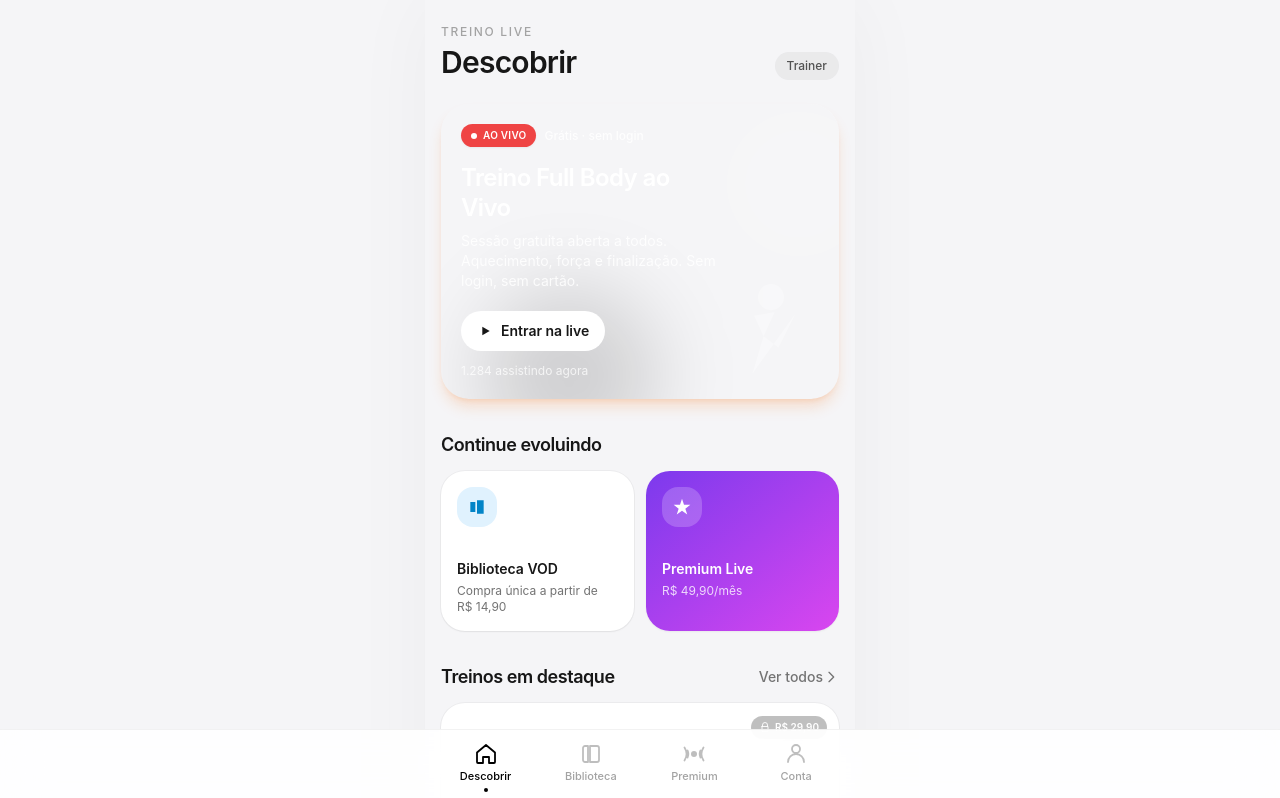
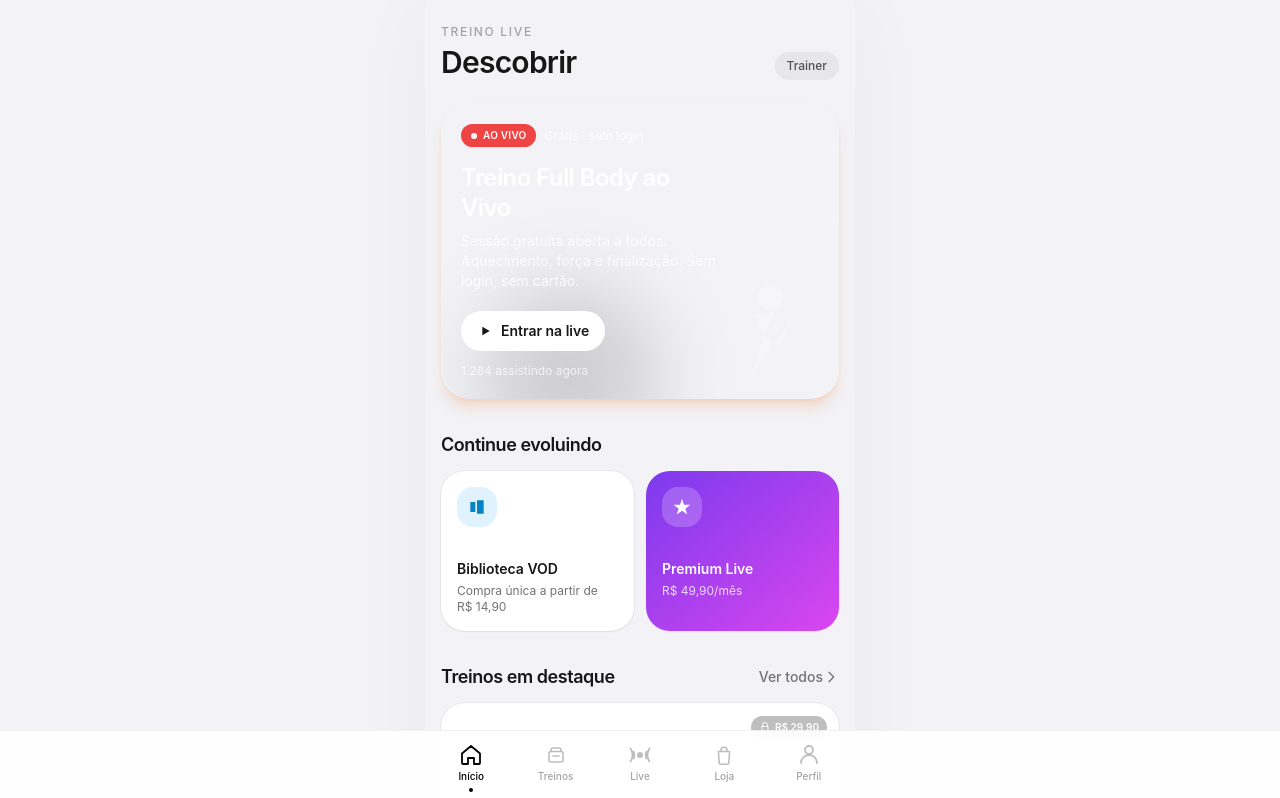
Before and after one commit to rbmny/treino-live, a Next.js app: page / in a window 1280 px wide. Shown: the top 798 px of the page. Built offline with nearby package versions, Linux system fonts and the light colour scheme.

Commit message:
Treino Live fill missing 8 — Shell + BottomNav

```diff
--- a/src/components/BottomNav.tsx
+++ b/src/components/BottomNav.tsx
@@ -2,13 +2,20 @@
 
 import Link from "next/link";
 import { usePathname } from "next/navigation";
-import { IconHome, IconLibrary, IconLive, IconUser } from "./Icons";
+import {
+  IconHome,
+  IconLive,
+  IconUser,
+  IconDumbbell,
+  IconBag,
+} from "./Icons";
 
 const items = [
-  { href: "/", label: "Descobrir", icon: IconHome },
-  { href: "/library", label: "Biblioteca", icon: IconLibrary },
-  { href: "/live/premium", label: "Premium", icon: IconLive },
-  { href: "/account", label: "Conta", icon: IconUser },
+  { href: "/", label: "Início", icon: IconHome },
+  { href: "/treinos", label: "Treinos", icon: IconDumbbell },
+  { href: "/live/free", label: "Live", icon: IconLive },
+  { href: "/loja", label: "Loja", icon: IconBag },
+  { href: "/account", label: "Perfil", icon: IconUser },
 ];
 
 export function BottomNav() {
@@ -20,17 +27,19 @@ export function BottomNav() {
 
   return (
     <nav className="fixed bottom-0 left-0 right-0 z-40 border-t border-black/5 bg-white/90 backdrop-blur-xl">
-      <div className="mx-auto flex max-w-md items-stretch justify-around px-2 pb-[env(safe-area-inset-bottom)] pt-1">
+      <div className="mx-auto flex max-w-md items-stretch justify-around px-1 pb-[env(safe-area-inset-bottom)] pt-1">
         {items.map(({ href, label, icon: Icon }) => {
           const active =
             href === "/"
               ? pathname === "/"
-              : pathname === href || pathname?.startsWith(href + "/");
+              : href === "/live/free"
+                ? pathname?.startsWith("/live")
+                : pathname === href || pathname?.startsWith(href + "/");
           return (
             <Link
               key={href}
               href={href}
-              className={`flex min-w-[4.5rem] flex-col items-center gap-0.5 rounded-2xl px-3 py-2 text-[11px] font-medium transition ${
+              className={`flex min-w-[3.6rem] flex-col items-center gap-0.5 rounded-2xl px-2 py-2 text-[10px] font-medium transition ${
                 active ? "text-black" : "text-neutral-400"
               }`}
             >
--- a/src/components/Shell.tsx
+++ b/src/components/Shell.tsx
@@ -1,14 +1,17 @@
 "use client";
 
 import { BottomNav } from "./BottomNav";
+import { ToastProvider } from "./Toast";
 
 export function AppShell({ children }: { children: React.ReactNode }) {
   return (
-    <div className="min-h-dvh bg-[#f5f5f7] text-neutral-900">
-      <div className="mx-auto min-h-dvh max-w-md bg-[#f5f5f7] pb-24 shadow-[0_0_80px_rgba(0,0,0,0.04)]">
-        {children}
+    <ToastProvider>
+      <div className="min-h-dvh bg-[#F2F2F7] text-neutral-900">
+        <div className="mx-auto min-h-dvh max-w-[430px] bg-[#F2F2F7] pb-24 shadow-[0_0_80px_rgba(0,0,0,0.04)]">
+          {children}
+        </div>
+        <BottomNav />
       </div>
-      <BottomNav />
-    </div>
+    </ToastProvider>
   );
 }
```
